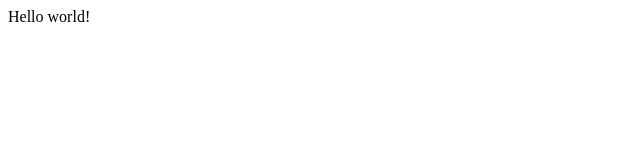
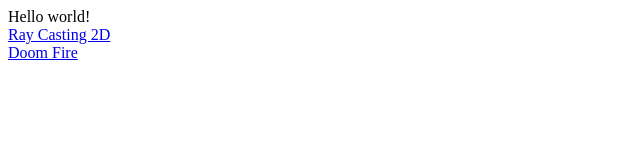
Before and after one commit to nicolasboulenc/nicolasboulenc.github.io, a plain HTML site: page index.html in a window 1280 px wide. Shown: the whole page, without its empty margins (0-640 px from the left). Drawn offline with Linux system fonts and the light colour scheme.

Commit message:
yet anoher commit

```diff
--- a/index.html
+++ b/index.html
@@ -3,5 +3,7 @@
 	<head></head>
 	<body>
 		Hello world!
+		<div><a href="https://nicolasboulenc.github.io/ray-casting-2d-js/">Ray Casting 2D</a></div>
+		<div></div><a href="https://nicolasboulenc.github.io/doom-fire-js/">Doom Fire</a></div>
 	</body>
 </html>
```
